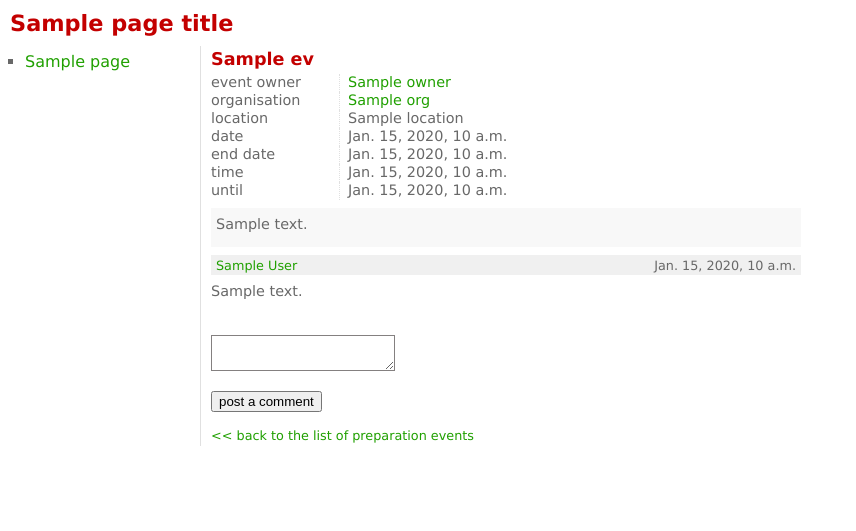
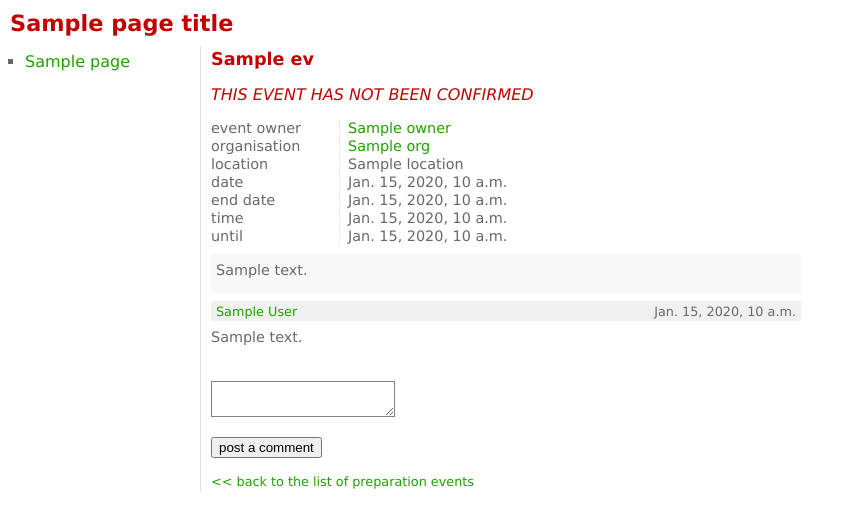
Before and after one commit to gctucker/mrwf, a Django app: template templates/cams/prep_event.html in a window 1280 px wide. Shown: the top 531 px of the page, without its empty margins (0-856 px from the left). Run offline with Django 3.2, Linux system fonts and the light colour scheme; the template is opened without the code that fills it: most values are stand-ins (such as "Sample title", 1, 10 or a date in 2020); form fields are guessed from the names that the template uses.

Commit message:
filter out non-active events for non-admin users
. extra.views:
  . programme: filter out events with status not ACTIVE for non-admin users
  . prog_event: return 404 if event not ACTIVE and user not admin
. programme: show "cancelled" or "not confirmed" in brackets
. prog_event.html: show "cancelled" or "not confirmed" messages

```diff
--- a/static/css/base.css
+++ b/static/css/base.css
@@ -60,6 +60,12 @@ input[type=text], input[type=password], textarea, select
   padding: 8px 5px 15px 5px;
   font-size: 0.9em;
   background-color: #F8F8F8;
+}
+
+.notice
+{
+  color: #C30000;
+  font-style: italic;
 }
 
 .separator
--- a/templates/cams/common_event.html
+++ b/templates/cams/common_event.html
@@ -2,7 +2,9 @@
 
 {% block browse_title %}{{ ev.name }}{% endblock %}
 
-{% block browse_header %}
+{% block browse_header %}{% if ev.status_str == "new" %}
+          <p class="notice">THIS EVENT HAS NOT BEEN CONFIRMED</p>{% else %}{% if ev.status_str == "disabled" %}
+          <p class="notice">THIS EVENT WAS CANCELLED</p>{% endif %}{% endif %}
           <div class="element">{% if ev.description %}
             <table class="details">
               <tr><td class="key">event owner</td><td class="value"><a href="{{ px }}abook/person/{{ ev.owner.person.id }}/">{{ ev.owner }}</a></td></tr>{% if ev.org %}
--- a/templates/cams/programme.html
+++ b/templates/cams/programme.html
@@ -3,5 +3,7 @@
 {% block browse_title %}Programme: events on the day of the fair{% endblock %}
 
 {% block browse_it %}
-                <a href="{{ px }}{{ url }}{{ it.id }}/">{{ it.name }}</a>
+                <a href="{{ px }}{{ url }}{{ it.id }}/">
+                  {{ it.name }}{% if it.status_str == "new" %} (not confirmed){% else %}{% if it.status_str == "disabled" %} (cancelled){% endif %}{% endif %}
+                </a>
 {% endblock %}
```
Also changed, not shown: extra/views.py (+6 -2 lines).
